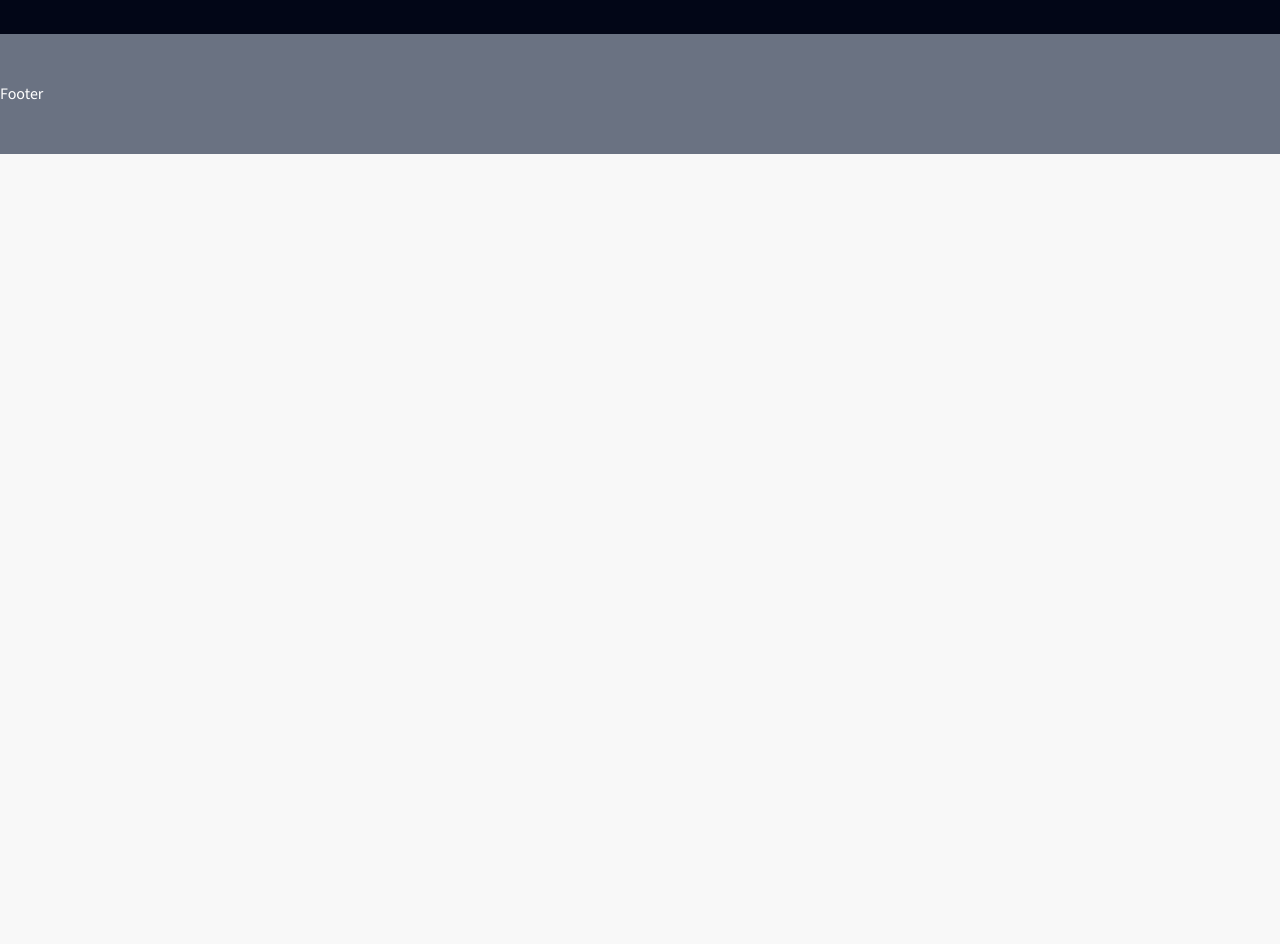
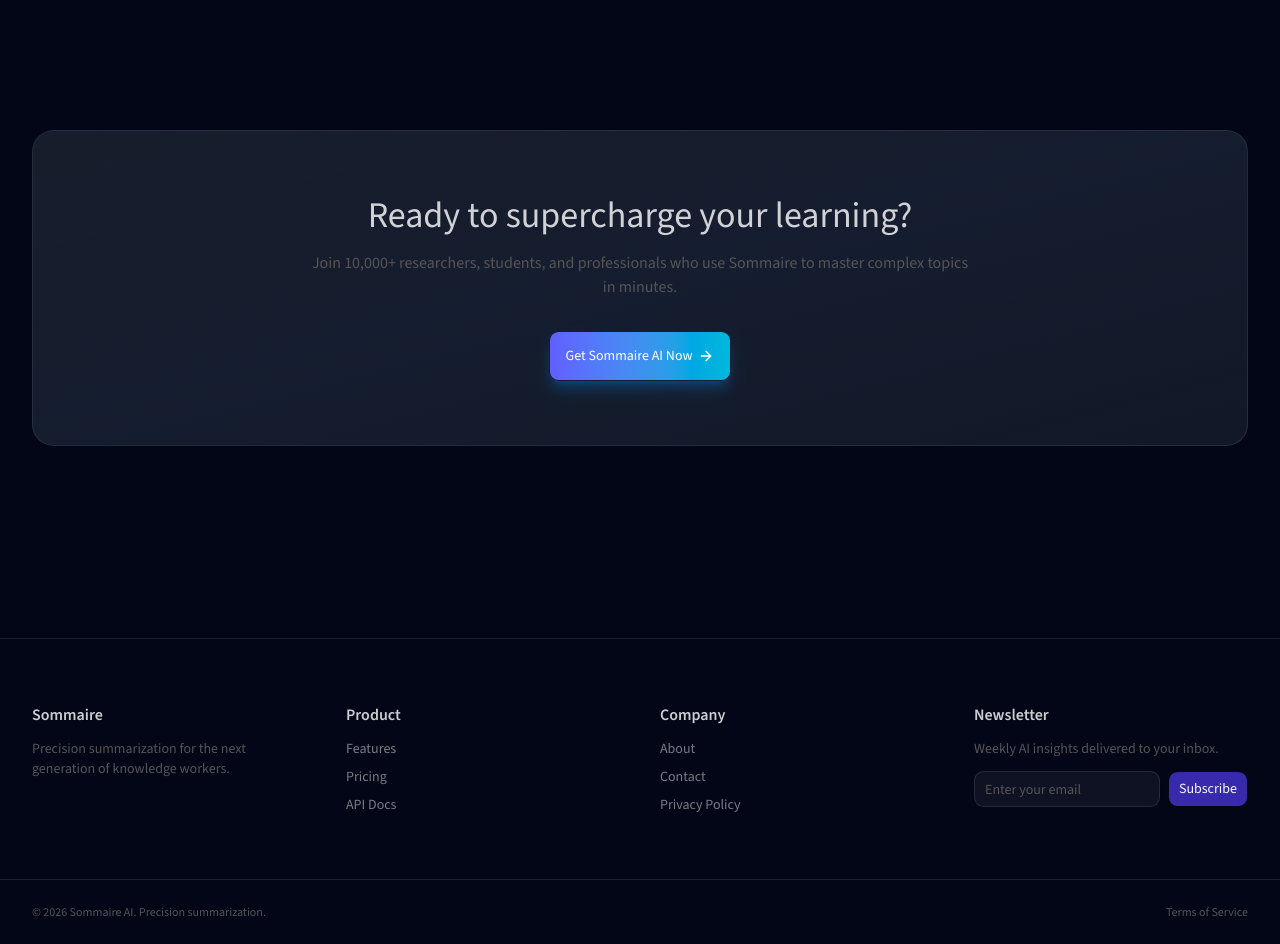
Before and after one commit to Chirag-2006/Sommaire, a Next.js app: page / in a window 1280 px wide. Shown: the part 1760-2704 px from the top of the page. Before the commit the page ends 1914 px from the top, so only its background shows below. Built offline with nearby package versions, Linux system fonts and the light colour scheme.

Commit message:
feat: add CTA and footer

```diff
--- a/app/layout.tsx
+++ b/app/layout.tsx
@@ -29,7 +29,7 @@
       )}
     >
       <body className="min-h-full flex flex-col ">
-        <div className="relative flex flex-col min-h-screen text-white">
+        <div className="relative flex flex-col min-h-screen text-white bg-[#020617]">
           <Header />
           <main className="flex-1">{children}</main>
           <Footer />
--- a/app/page.tsx
+++ b/app/page.tsx
@@ -1,16 +1,15 @@
+import CTA from "@/components/home/CTA";
 import Features from "@/components/home/Features";
 import HeroSection from "@/components/home/HeroSection";
 import Pricing from "@/components/home/Pricing";
-import { Button } from "@/components/ui/button";
-import { UploadIcon } from "lucide-react";
-import Image from "next/image";
 
 export default function Home() {
   return (
-    <div className="bg-[#020617] min-h-screen">
+    <div className=" min-h-screen">
       <HeroSection />
       <Features />
       <Pricing />
+      <CTA />
     </div>
 
   );
--- a/components/common/Footer.tsx
+++ b/components/common/Footer.tsx
@@ -1,9 +1,84 @@
-import React from 'react'
+import Link from "next/link";
+import { Input } from "@/components/ui/input";
+import { Button } from "@/components/ui/button";
+// import { Github, Twitter, Linkedin, Mail } from "lucide-react";
 
-const Footer = () => {
+export default function Footer() {
   return (
-    <div className='bg-gray-500 py-12'>Footer</div>
-  )
+    <footer className="border-t border-white/10 mt-24">
+      <div className="container py-16 grid grid-cols-1 sm:grid-cols-2 md:grid-cols-4 gap-10">
+
+        {/* Brand */}
+        <div>
+          <h4 className="text-white/80 mb-3 font-semibold">Sommaire</h4>
+          <p className="text-muted-foreground text-sm mb-4">
+            Precision summarization for the next generation of knowledge workers.
+          </p>
+
+          {/* Social Icons */}
+          {/* <div className="flex gap-3">
+            <SocialIcon><Github size={18} /></SocialIcon>
+            <SocialIcon><Twitter size={18} /></SocialIcon>
+            <SocialIcon><Linkedin size={18} /></SocialIcon>
+            <SocialIcon><Mail size={18} /></SocialIcon>
+          </div> */}
+        </div>
+
+        {/* Product */}
+        <div>
+          <h4 className="text-white/80 mb-3 font-semibold">Product</h4>
+          <div className="flex flex-col gap-2 text-muted-foreground text-sm">
+            <Link href="#" className="text-muted/50 hover:text-muted-foreground">Features</Link>
+            <Link href="#" className="text-muted/50 hover:text-muted-foreground">Pricing</Link>
+            <Link href="#" className="text-muted/50 hover:text-muted-foreground">API Docs</Link>
+          </div>
+        </div>
+
+        {/* Company */}
+        <div>
+          <h4 className="text-white/80 mb-3 font-semibold">Company</h4>
+          <div className="flex flex-col gap-2  text-sm">
+            <Link href="#" className="text-muted/50 hover:text-muted-foreground">About</Link>
+            <Link href="#" className="text-muted/50 hover:text-muted-foreground">Contact</Link>
+            <Link href="#" className="text-muted/50 hover:text-muted-foreground">Privacy Policy</Link>
+          </div>
+        </div>
+
+        {/* Newsletter */}
+        <div>
+          <h4 className="text-white/80 mb-3 font-semibold">Newsletter</h4>
+          <p className="text-muted-foreground text-sm mb-3">
+            Weekly AI insights delivered to your inbox.
+          </p>
+
+          <div className="flex gap-2">
+            <Input
+              placeholder="Enter your email"
+              className="bg-white/5 border-white/10 focus-visible:ring-primary"
+            />
+            <Button className="bg-indigo-800 hover:bg-indigo-600">
+              Subscribe
+            </Button>
+          </div>
+        </div>
+      </div>
+
+      {/* Bottom */}
+      <div className="border-t border-white/10">
+        <div className="container py-6 flex flex-col md:flex-row justify-between items-center gap-3 text-xs text-muted-foreground">
+          <p>© 2026 Sommaire AI. Precision summarization.</p>
+          <p>Terms of Service</p>
+        </div>
+      </div>
+    </footer>
+  );
 }
 
-export default Footer
+/* Social Icon Component */
+// function SocialIcon({ children }: { children: React.ReactNode }) {
+//   return (
+//     <div className="w-9 h-9 flex items-center justify-center rounded-md bg-white/5 border border-white/10 hover:bg-primary/20 hover:text-primary transition-all duration-300 cursor-pointer">
+//       {children}
+//     </div>
+//   );
+// }
--- /dev/null
+++ b/components/home/CTA.tsx
@@ -0,0 +1,47 @@
+import { ArrowRight } from "lucide-react";
+import NavLinks from "../common/NavLinks";
+import { Button } from "@/components/ui/button";
+
+export default function CTA() {
+  return (
+    <section className="py-24 relative">
+      {/* Background glow */}
+      <div className="absolute inset-0 -z-10">
+        <div className="absolute left-1/2 top-1/2 -translate-x-1/2 -translate-y-1/2 w-[500px] h-[300px] bg-primary/20 blur-[120px] rounded-full" />
+      </div>
+
+      <div className="container mx-auto">
+        <div className="relative overflow-hidden rounded-2xl border border-white/10 bg-linear-to-br from-[#0b1220] via-[#0f172a] to-[#111827] backdrop-blur-xl px-8 py-16 text-center">
+
+          {/* Overlay gradient */}
+          <div className="absolute inset-0 bg-linear-to-br from-white/5 to-transparent" />
+
+          <div className="relative">
+            {/* Heading */}
+            <h3 className="text-white/80 mb-4">
+              Ready to supercharge your learning?
+            </h3>
+
+            {/* Subtitle */}
+            <p className="text-muted-foreground max-w-2xl mx-auto mb-8">
+              Join 10,000+ researchers, students, and professionals who use
+              Sommaire to master complex topics in minutes.
+            </p>
+
+            {/* Button */}
+            <NavLinks href="/sign-up">
+              <Button
+                variant={'glow'}
+                size="lg"
+                className=" group px-4 py-6 shadow-lg shadow-primary/30 transition-all duration-300"
+              >
+                Get Sommaire AI Now
+                <ArrowRight className="w-4 h-4 group-hover:translate-x-1 ease-in-out transition-all duration-200 " />
+              </Button>
+            </NavLinks>
+          </div>
+        </div>
+      </div>
+    </section>
+  );
+}
--- /dev/null
+++ b/components/ui/input.tsx
@@ -0,0 +1,19 @@
+import * as React from "react"
+
+import { cn } from "@/lib/utils"
+
+function Input({ className, type, ...props }: React.ComponentProps<"input">) {
+  return (
+    <input
+      type={type}
+      data-slot="input"
+      className={cn(
+        "h-9 w-full min-w-0 rounded-md border border-input bg-transparent px-2.5 py-1 text-base shadow-xs transition-[color,box-shadow] outline-none file:inline-flex file:h-7 file:border-0 file:bg-transparent file:text-sm file:font-medium file:text-foreground placeholder:text-muted-foreground focus-visible:border-ring focus-visible:ring-3 focus-visible:ring-ring/50 disabled:pointer-events-none disabled:cursor-not-allowed disabled:opacity-50 aria-invalid:border-destructive aria-invalid:ring-3 aria-invalid:ring-destructive/20 md:text-sm dark:bg-input/30 dark:aria-invalid:border-destructive/50 dark:aria-invalid:ring-destructive/40",
+        className
+      )}
+      {...props}
+    />
+  )
+}
+
+export { Input }
```
